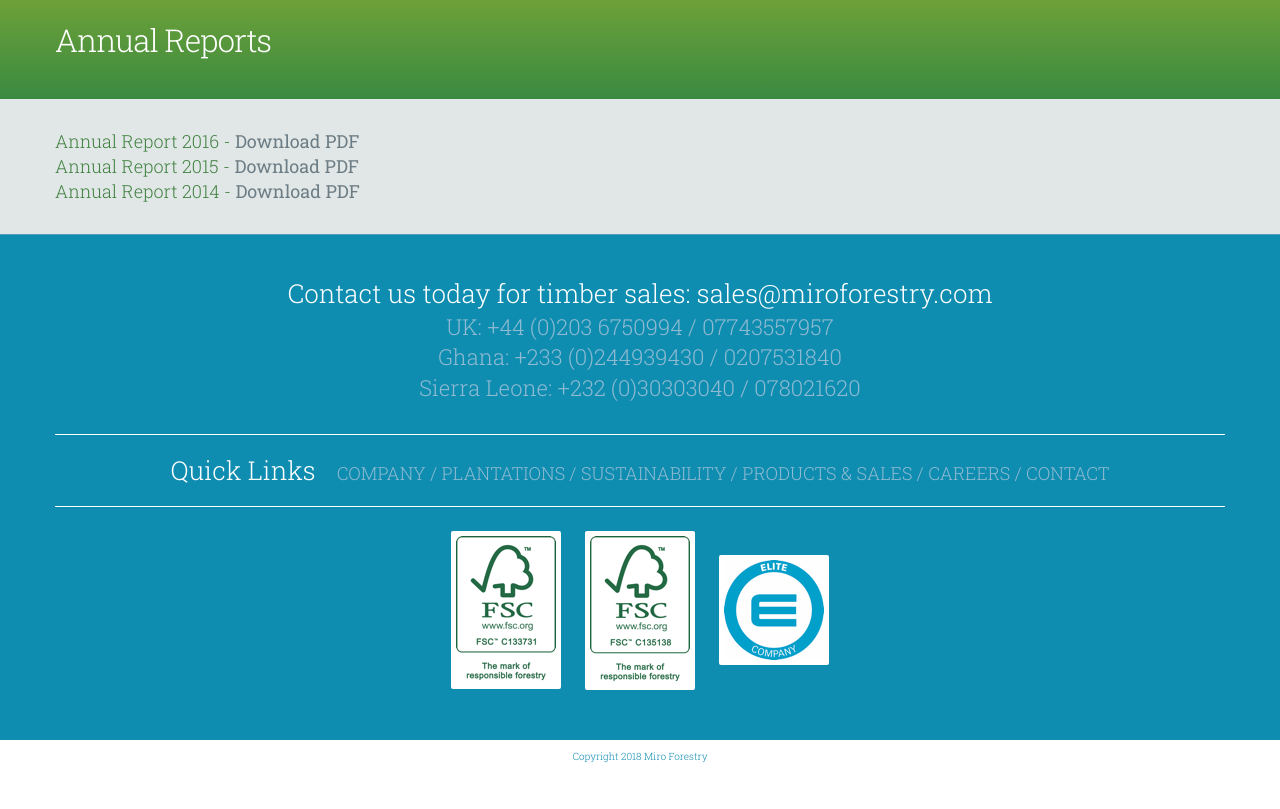
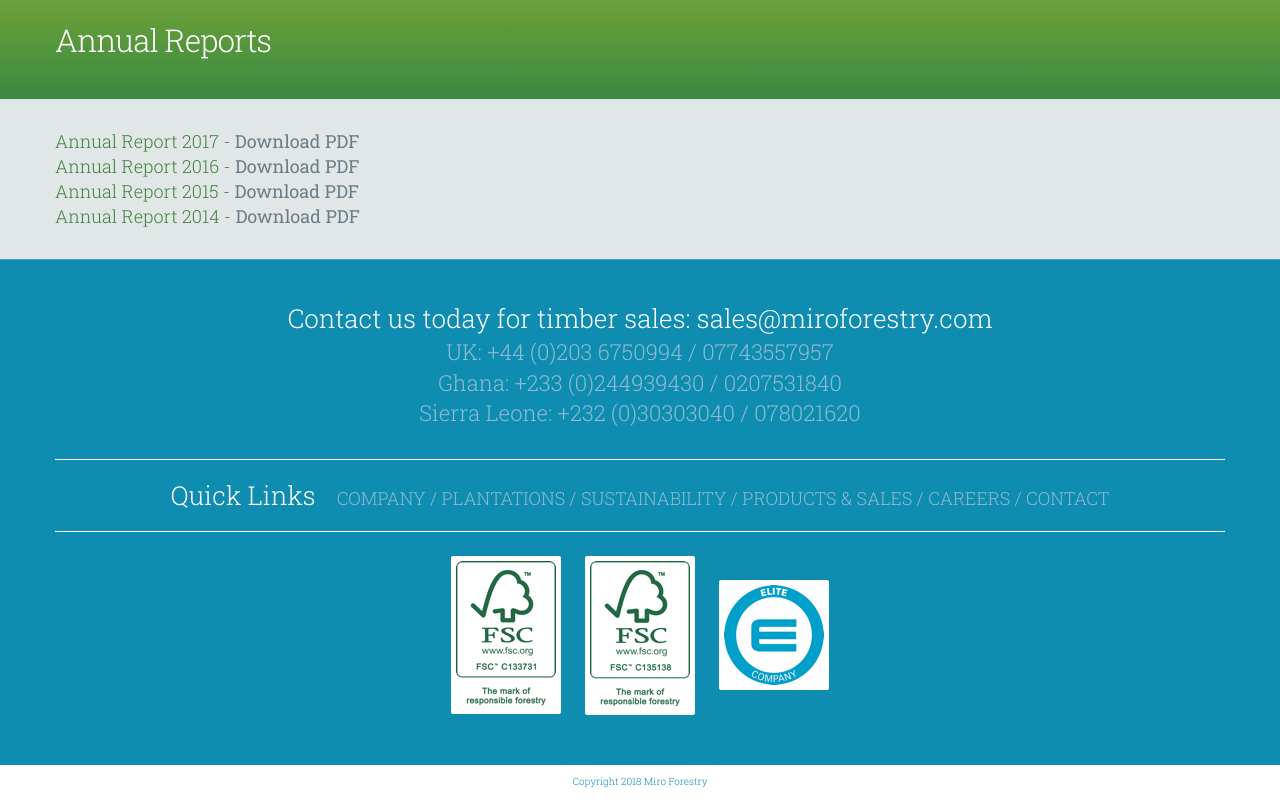
Before and after one commit to asmt3/www.miroforestry.com, a Jekyll site: the page built from company/annual-reports.html, in a window 1280 px wide. Shown: the part 475-1284 px from the top of the page. Built offline with Jekyll 4.4.1, drawn with Linux system fonts in a browser that asks for light colours; nearby versions of some CDN libraries; comment, search, counter and statistics services are not loaded; before the commit the page ends 1259 px from its top, so only the background shows below that.

Commit message:
Annual Report 2017

```diff
--- a/company/annual-reports.html
+++ b/company/annual-reports.html
@@ -5,6 +5,15 @@ header_image: ./assets/images/company/headers/annual-reports.png
 ---
 
 <ul class="annual-reports">
+  <li>
+    <span>
+      Annual Report 2017 -
+    </span>
+    <a href="./downloads/Annual-Report-2017.pdf">
+      Download PDF
+    </a>
+  </li>
+
   <li>
     <span>
       Annual Report 2016 -
```
Also changed, not shown: 1 other file.
